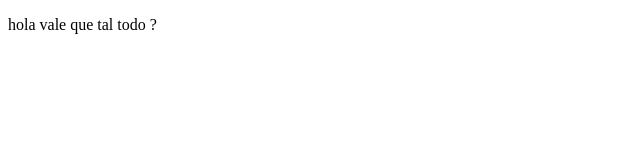
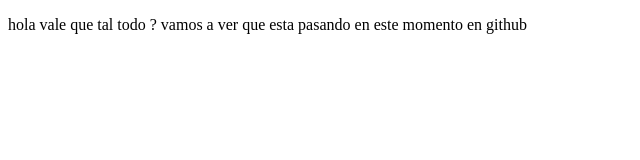
Before and after one commit to Remsoy05/program, a plain HTML site: page index.html in a window 1280 px wide. Shown: the whole page, without its empty margins (0-640 px from the left). Drawn offline with Linux system fonts and the light colour scheme.

Commit message:
primer cambio

```diff
--- a/index.html
+++ b/index.html
@@ -7,6 +7,8 @@
     <title>Hola Mundo</title>
 </head>
 <body>
-    <p>hola vale que tal todo ?</p>
+    <p>hola vale que tal todo ?
+        vamos a ver que esta pasando en este momento en github
+    </p>
 </body>
 </html>
```
